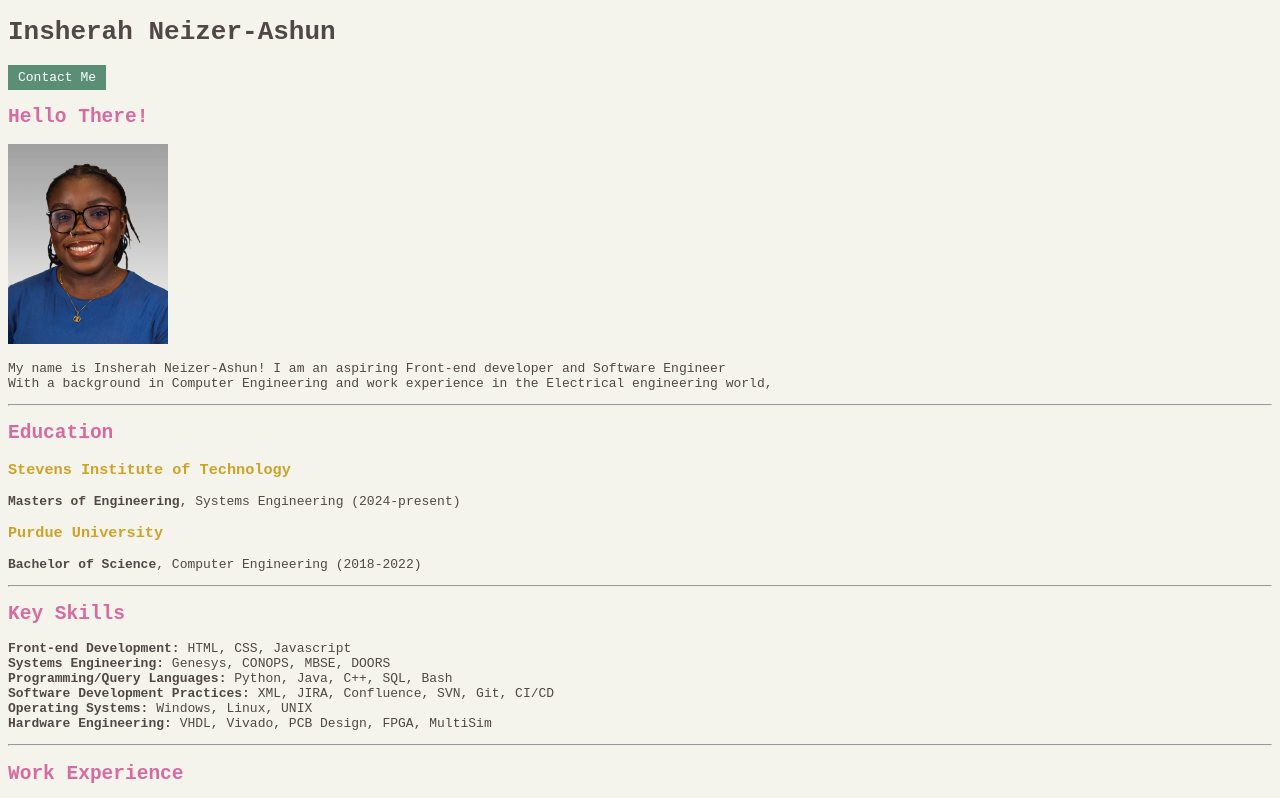
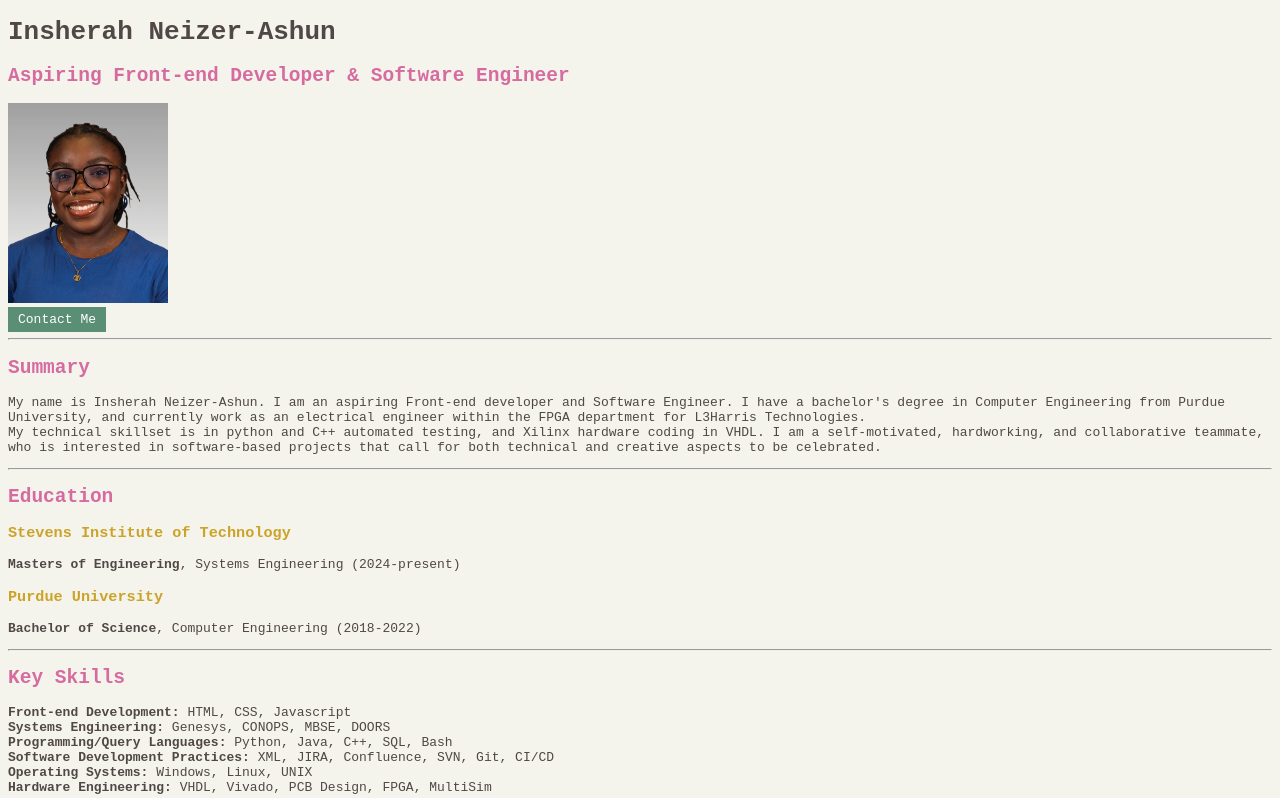
Before and after one commit to ineizera/online-resume, a plain HTML site: page index.html in a window 1280 px wide. Shown: the top 798 px of the page. Drawn offline with Linux system fonts and the light colour scheme.

Commit message:
fixed summary

```diff
--- a/index.html
+++ b/index.html
@@ -10,14 +10,16 @@
 <body>
     <name>
         <h1>Insherah Neizer-Ashun</h1>
-        <a href="./public/contact.html">Contact Me</a>
     </name>
 
     <summary>
-        <h2>Hello There!</h2>
-        <img src=".\assets\images\Insherah Neizer_Gray_Background.png" height="200">
-        <p>My name is Insherah Neizer-Ashun! I am an aspiring Front-end developer and Software Engineer <br />
-            With a background in Computer Engineering and work experience in the Electrical engineering world,
+        <h2>Aspiring Front-end Developer & Software Engineer</h2>
+        <img src=".\assets\images\Insherah Neizer_Gray_Background.png" height="200"> <br />
+        <a href="./public/contact.html">Contact Me</a>
+        <hr />
+        <h2>Summary</h2>
+        <p>My name is Insherah Neizer-Ashun. I am an aspiring Front-end developer and Software Engineer. I have a bachelor's degree in Computer Engineering from Purdue University, and currently work as an electrical engineer within the FPGA department for L3Harris Technologies.
+            <br />My technical skillset is in python and C++ automated testing, and Xilinx hardware coding in VHDL. I am a self-motivated, hardworking, and collaborative teammate, who is interested in software-based projects that call for both technical and creative aspects to be celebrated.
         </p>
     </summary>
 <hr />
```
